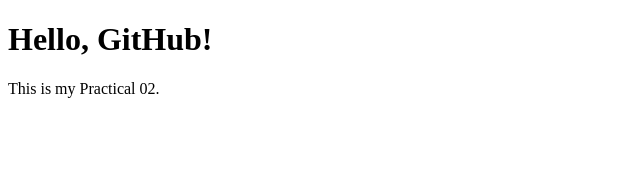
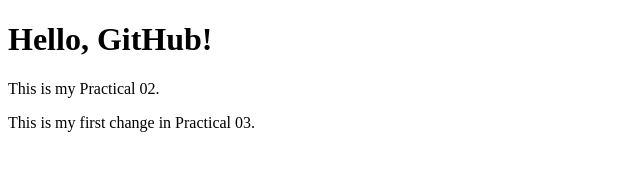
Before and after one commit to aarav-dubey07/Practical-02, a plain HTML site: page index.html in a window 1280 px wide. Shown: the whole page, without its empty margins (0-640 px from the left). Drawn offline with Linux system fonts and the light colour scheme.

Commit message:
Updated Practical 03

```diff
--- a/index.html
+++ b/index.html
@@ -8,3 +8,4 @@
     <p>This is my Practical 02.</p>
 </body>
 </html>
+<p>This is my first change in Practical 03.</p>
```
